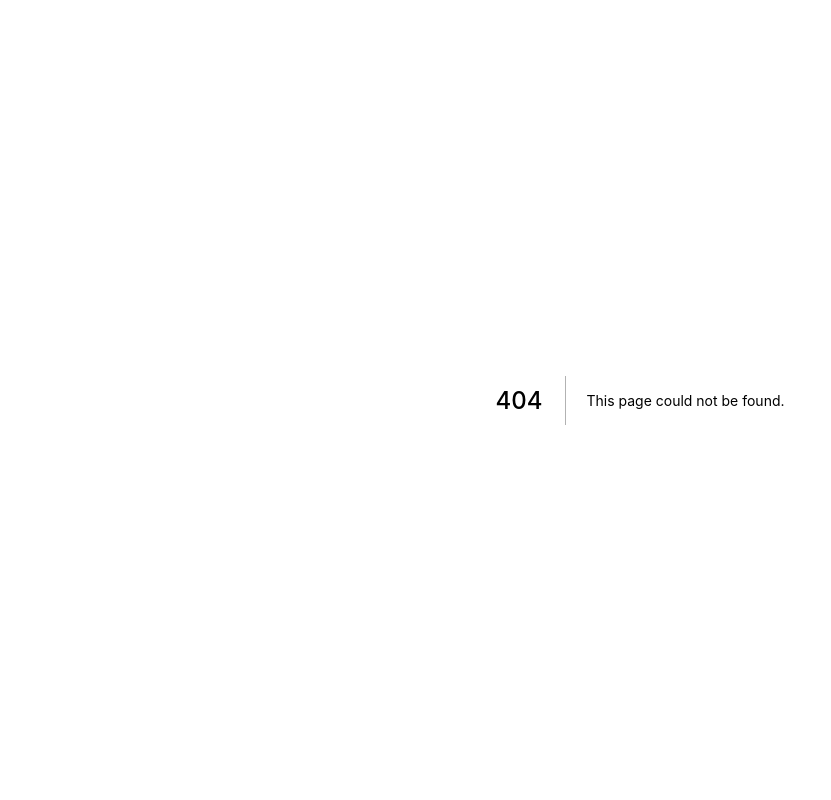
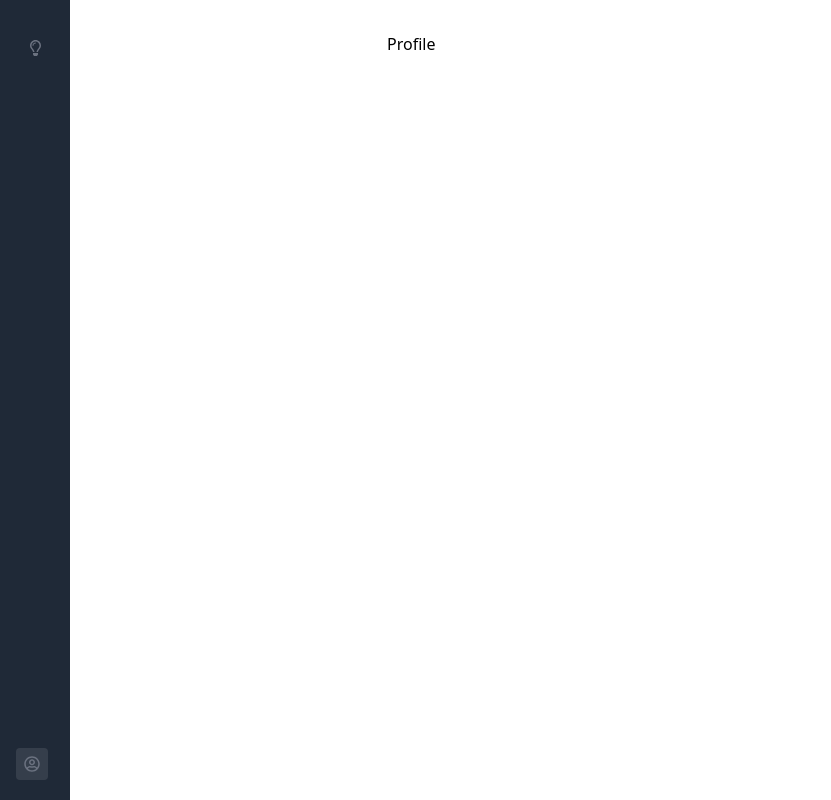
Before and after one commit to eriktisme/my-next-app, a Next.js app: page /account/profile in a window 1280 px wide. Before the commit this address had no page. Shown: the whole page, without its empty margins (0-831 px from the left). Built offline with nearby package versions, Linux system fonts and the light colour scheme.

Commit message:
Added two sample pages

```diff
--- a/components/ui/header/src/Header.tsx
+++ b/components/ui/header/src/Header.tsx
@@ -2,17 +2,36 @@ import { FC } from 'react'
 import { FontAwesomeIcon } from '@fortawesome/react-fontawesome'
 import { faBars } from '@fortawesome/free-solid-svg-icons'
 import { useSidebar } from '@packages/sidebar'
+import { cn } from '@packages/utils'
 
-export const Header: FC = () => {
+export const Header: FC<{
+  maxWidth?: string | undefined
+}> = ({ maxWidth = 'max-w-xl', children }) => {
   const { open, toggle } = useSidebar()
 
-  const toggleSidebar = () => toggle(!open)
-
   return (
-    <div>
-      <button onClick={toggleSidebar} type={'button'}>
-        <FontAwesomeIcon icon={faBars} />
-      </button>
+    <div className={cn('flex', 'items-center', 'w-auto', 'flex-none')}>
+      <div
+        className={cn(
+          'flex',
+          'items-center',
+          'w-full',
+          'flex-none',
+          'mx-auto',
+          'px-4',
+          'py-0',
+          maxWidth
+        )}
+      >
+        <button
+          onClick={() => toggle(!open)}
+          type={'button'}
+          className={cn('inline-block', 'text-gray-700', 'mr-2', 'md:hidden')}
+        >
+          <FontAwesomeIcon icon={faBars} />
+        </button>
+        {children}
+      </div>
     </div>
   )
 }
--- a/components/ui/layouts/src/DefaultLayout.tsx
+++ b/components/ui/layouts/src/DefaultLayout.tsx
@@ -2,12 +2,9 @@ import { FC } from 'react'
 import { cn } from '@packages/utils'
 import { Sidebar } from '@ui/sidebar'
 import { useSidebar } from '@packages/sidebar'
-import { Header } from '@ui/header'
 
 export const DefaultLayout: FC = ({ children }) => {
   const { open: sidebarIsOpen, toggle } = useSidebar()
-
-  const toggleSidebar = () => toggle(!sidebarIsOpen)
 
   return (
     <div
@@ -15,16 +12,17 @@ export const DefaultLayout: FC = ({ children }) => {
     >
       <div className={cn('flex', 'h-full', 'relative')}>
         <Sidebar />
-        <main
+        <div
           className={cn(
+            'relative',
             'flex',
-            'h-full',
             'flex-auto',
             'flex-col',
-            'w-full',
+            'h-full',
             'max-w-full',
             'transform',
-            'transition-all'
+            'transition-all',
+            'overflow-hidden'
           )}
           style={
             sidebarIsOpen
@@ -34,11 +32,10 @@ export const DefaultLayout: FC = ({ children }) => {
               : {}
           }
         >
-          <Header />
           {children}
-        </main>
+        </div>
         <div
-          onClick={toggleSidebar}
+          onClick={() => toggle(!sidebarIsOpen)}
           className={cn(
             'absolute',
             'top-0',
--- a/components/ui/loader/src/Loader.tsx
+++ b/components/ui/loader/src/Loader.tsx
@@ -3,7 +3,7 @@ import { cn } from '@packages/utils'
 
 export const Loader: FC<{
   loading: boolean
-  fullscreen?: boolean
+  fullscreen?: boolean | undefined
 }> = ({ loading, fullscreen = true, children }) =>
   loading ? (
     <div className={cn('relative', fullscreen ? 'h-full' : '')}>
--- /dev/null
+++ b/components/ui/page/index.ts
@@ -0,0 +1 @@
+export { Page } from './src/Page'
--- /dev/null
+++ b/components/ui/page/src/Page.tsx
@@ -0,0 +1,24 @@
+import { FC, ReactNode } from 'react'
+import { Header } from '@ui/header'
+import { cn } from '@packages/utils'
+
+export const Page: FC<{
+  header?: ReactNode
+  maxWidth?: string | undefined
+}> = ({ maxWidth = 'max-w-xl', header, children }) => (
+  <div className={cn('h-full', 'overflow-auto', 'pt-8', 'pb-2', 'px-0')}>
+    <Header maxWidth={maxWidth}>{header}</Header>
+    <div
+      className={cn(
+        'min-h-0',
+        'overflow-hidden',
+        'py-3',
+        typeof header === 'undefined' ? 'pt-0' : ''
+      )}
+    >
+      <div className={cn('my-0', 'mx-auto', 'w-full', maxWidth)}>
+        {children}
+      </div>
+    </div>
+  </div>
+)
--- a/components/ui/sidebar/src/Sidebar.tsx
+++ b/components/ui/sidebar/src/Sidebar.tsx
@@ -2,7 +2,7 @@ import { FC } from 'react'
 import { cn } from '@packages/utils'
 import { Link } from './Link'
 import { FontAwesomeIcon } from '@fortawesome/react-fontawesome'
-import { faLightbulb } from '@fortawesome/free-regular-svg-icons'
+import { faLightbulb, faUserCircle } from '@fortawesome/free-regular-svg-icons'
 import { useSidebar } from '@packages/sidebar'
 
 export const Sidebar: FC = () => {
@@ -65,7 +65,9 @@ export const Sidebar: FC = () => {
               </div>
             </div>
           </Link>
-          <Link to={'/user'}>
+        </div>
+        <div className={cn('flex', 'flex-none', 'items-center')}>
+          <Link to={'/account/profile'}>
             <div
               className={cn(
                 'block',
@@ -87,7 +89,7 @@ export const Sidebar: FC = () => {
                   'items-center'
                 )}
               >
-                <FontAwesomeIcon icon={faLightbulb} />
+                <FontAwesomeIcon icon={faUserCircle} />
               </div>
             </div>
           </Link>
--- /dev/null
+++ b/pages/account/profile.tsx
@@ -0,0 +1,17 @@
+import { DefaultLayout } from '@ui/layouts'
+import { Page } from '@ui/page'
+import { Loader } from '@ui/loader'
+import Head from 'next/head'
+
+const Profile = () => (
+  <DefaultLayout>
+    <Head>
+      <title>Account Profile</title>
+    </Head>
+    <Loader loading={false}>
+      <Page>Profile</Page>
+    </Loader>
+  </DefaultLayout>
+)
+
+export default Profile
--- a/pages/dashboard.tsx
+++ b/pages/dashboard.tsx
@@ -1,5 +1,13 @@
 import { DefaultLayout } from '@ui/layouts'
+import { Page } from '@ui/page'
+import { Loader } from '@ui/loader'
 
-const Dashboard = () => <DefaultLayout>Dashboard</DefaultLayout>
+const Dashboard = () => (
+  <DefaultLayout>
+    <Loader loading={true}>
+      <Page>Dashboard</Page>
+    </Loader>
+  </DefaultLayout>
+)
 
 export default Dashboard
```
Also changed, not shown: 1 other file (tests, documents, lock files or other folders).
